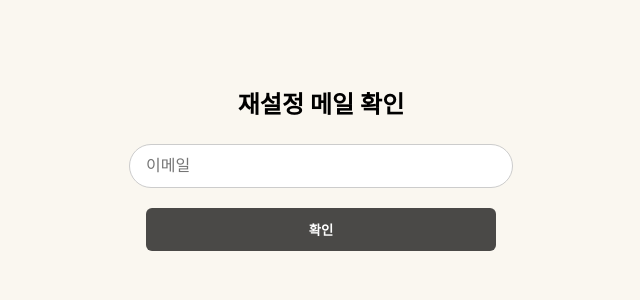
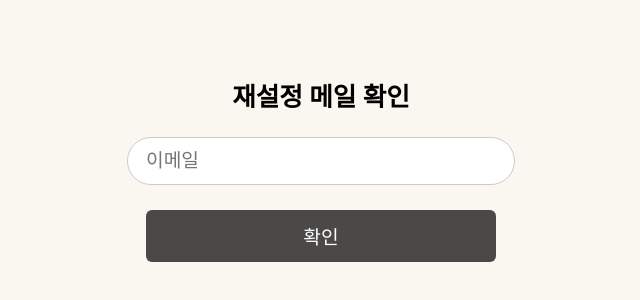
Before and after one commit to Felog-Emotion-Diary/felog-frontend, a React (Vite) app: page /check-email in a window 1280 px wide. Shown: the part 240-540 px from the top of the page, without its empty margins (319-959 px from the left). Built offline with nearby package versions, Linux system fonts and the light colour scheme.

Commit message:
비밀번호 재설정 화면 비율 이슈 수정

```diff
--- a/src/style/PasswordStyle.ts
+++ b/src/style/PasswordStyle.ts
@@ -19,17 +19,17 @@ export const FormContainer = styled.div`
 
   h1 {
     margin-bottom: 24px;
-    font-size: 1.5rem;
+    font-size: 1.6rem;
   }
 `;
 
 export const Input = styled.input`
   width: 350px;
-  padding: 12px 16px;
+  padding: 12px 18px;
   border-radius: 999px;
   border: 1px solid #ccc;
-  margin-bottom: 20px;
-  font-size: 1rem;
+  margin-bottom: 10px;
+  font-size: 1.2rem;
   outline: none;
 
   &:focus {
@@ -42,10 +42,10 @@ export const Button = styled.button`
   padding: 12px;
   background-color: #4A4947;
   color: white;
-  font-weight: bold;
+  font-size: 1.2rem;
   border: none;
   border-radius: 6px;
-  cursor: pointer;
+  margin-top: 15px;
 
   &:hover {
     background-color: #444;
```
